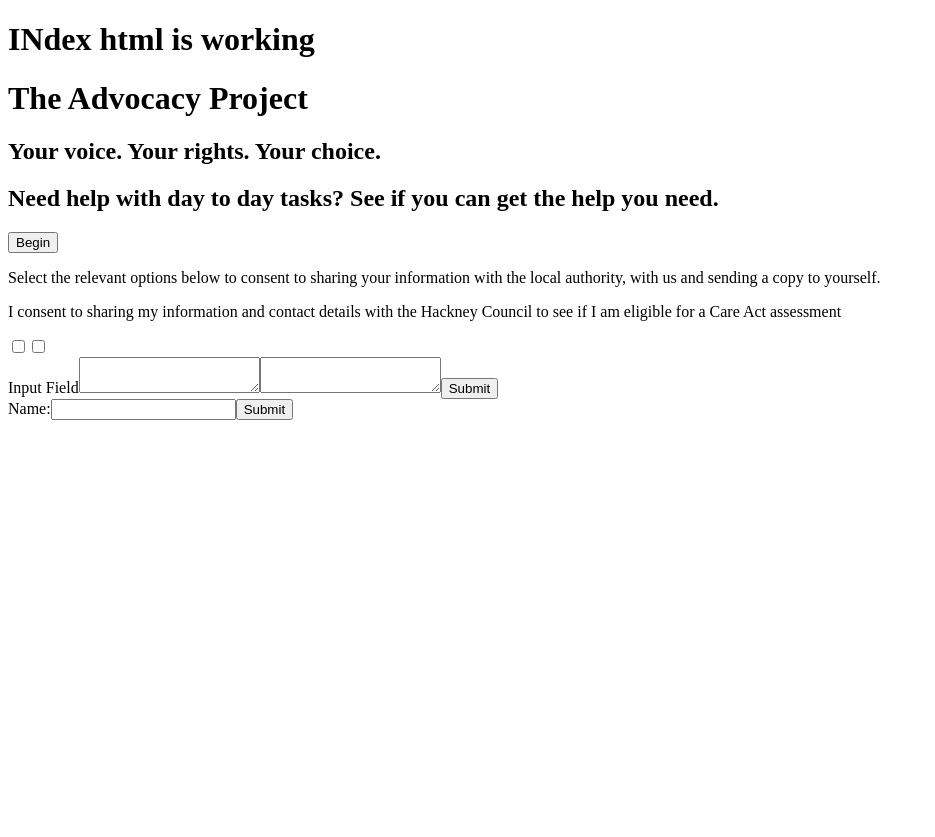
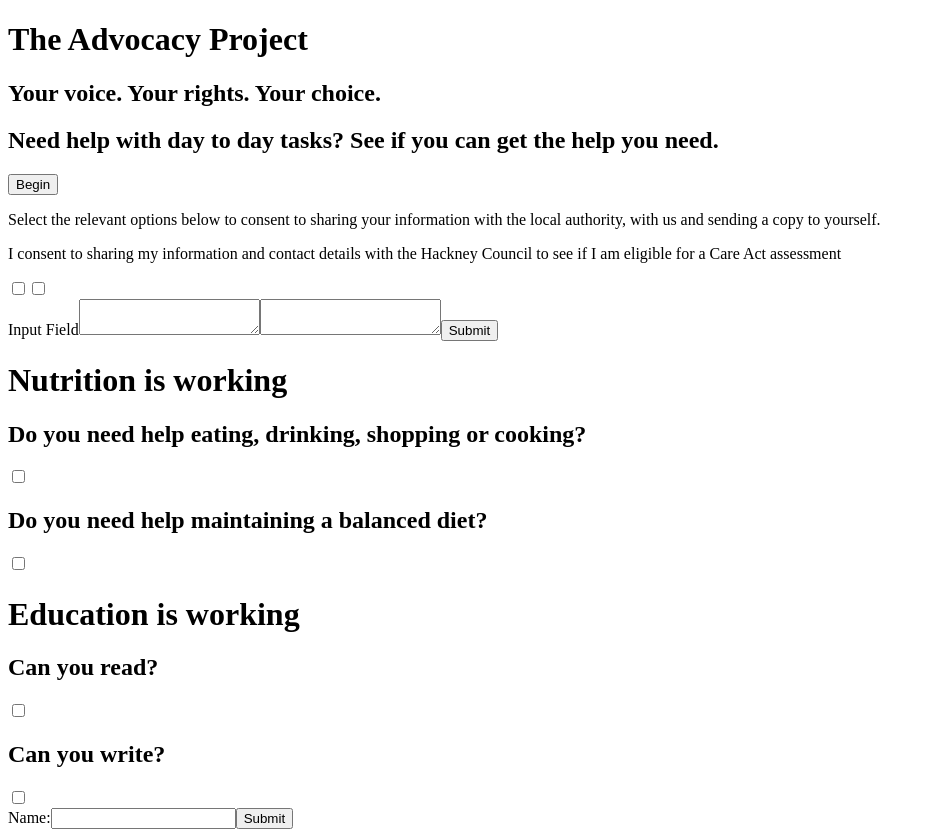
Before and after one commit to the-advocacy-project/advocacy-app, a React (Vite) app: page / in a window 1280 px wide. Shown: the whole page, without its empty margins (0-935 px from the left). Before the commit the page ends 800 px from the top, so only its background shows below. Built offline with nearby package versions, Linux system fonts and the light colour scheme.

Commit message:
created questions as objects for nutrition q

```diff
--- a/client/App.js
+++ b/client/App.js
@@ -3,6 +3,8 @@ import { Route, Switch } from 'react-router-dom';
 
 import BeginButton from './components/buttons/beginButton';
 import YourConsent from './components/dynamicPages/yourConsent';
+import Nutrition from './components/dynamicPages/nutrition';
+import Education from './components/dynamicPages/education';
 import Home from './components/pages/Home';
 import List from './components/pages/List';
 
@@ -14,13 +16,36 @@ class App extends Component {
         consent: false,
         sendMail: false,
         consentInput: "",
+        nutrition: {
+            food : {
+                question: "Do you need help eating, drinking, shopping or cooking?" ,
+                agree: false
+            },
+            diet: {
+                question: "Do you need help maintaining a balanced diet?",
+                agree: false,
+            },
+            more: ""
+        },
+        education: {
+            read : {
+                question: "Can you read?" ,
+                agree: false
+            },
+            write: {
+                question: "Can you write?",
+                agree: false,
+            },
+            more: ""
+        }
     }
 
-    toggleChange = (event) => {
+    toggleChange = (event, qs) => {
         const target = event.target;
         const value = target.type === 'checkbox' ? target.checked : target.value;
+        const newNutrition = {...this.state.nutrition[qs], agree:value}
         this.setState({
-            [target.name]: value
+            nutrition: {...this.state.nutrition, [qs]:newNutrition}
         })
     }
 
@@ -28,7 +53,6 @@ class App extends Component {
         const target = el.target;
         const value = target.type === 'text' ?  null : target.value;
         this.setState({
-        // consentInput: el.target.value
             [target.name]: value
         })
     }
@@ -65,9 +89,14 @@ class App extends Component {
                 <YourConsent
                     consent={this.state.consent}
                     sendMail={this.state.sendMail}
-                    toggleChange={this.toggleChange}
                     handleChangeInput={this.handleChangeInput}
                     handleSubmitInput={this.handleSubmitInput}/>
+                <Nutrition
+                    info={this.state.nutrition}
+                    toggleChange={this.toggleChange}/>
+                <Education
+                    info={this.state.education}
+                    toggleChange={this.toggleChange}/>
                 {/*<Switch>
                     <Route exact path="/" component={Home} />
                     <Route path="/list" component={List} />
@@ -85,9 +114,7 @@ class App extends Component {
                     <input type="submit" value="Submit" />
                 </form>
             </div>
-            // <Switch>
-            //     <App />
-            // </Switch>
+
         );
     }
 }
--- /dev/null
+++ b/client/components/dynamicPages/education.js
@@ -0,0 +1,34 @@
+import React from 'react';
+
+function Education(props) {
+    console.log('what am i ' + props.info)
+
+    const displayEducation = Object.keys(props.info).map((qs, i) =>
+    {if(qs === "more") {
+        return null
+    }else {
+        return (
+            <div>
+                <h2>{props.info[qs].question}</h2>
+                <input type="checkbox"
+                    checked={qs.agree}
+                    name="agree"
+                    key={`question${i}`}
+                    onChange={(event) => props.toggleChange(event, qs)}
+                />
+            </div>
+        )
+    }}
+
+    )
+
+    return(
+        <div>
+            <h1>Education is working</h1>
+            {displayEducation}
+
+        </div>
+    )
+}
+
+export default Education;
--- /dev/null
+++ b/client/components/dynamicPages/nutrition.js
@@ -0,0 +1,33 @@
+import React from 'react';
+
+function Nutrition(props) {
+
+    const displayNutrition = Object.keys(props.info).map((qs, i) =>
+    {if(qs === "more") {
+        return null
+    }else {
+        return (
+            <div>
+                <h2>{props.info[qs].question}</h2>
+                <input type="checkbox"
+                    checked={qs.agree}
+                    name="agree"
+                    key={`question${i}`}
+                    onChange={(event) => props.toggleChange(event, qs)}
+                />
+            </div>
+        )
+    }}
+
+    )
+
+    return(
+        <div>
+            <h1>Nutrition is working</h1>
+            {displayNutrition}
+
+        </div>
+    )
+}
+
+export default Nutrition;
--- a/client/index.html
+++ b/client/index.html
@@ -1,10 +1,9 @@
 <!DOCTYPE html>
 <html lang="en">
     <head>
-        <title>Hi</title>
+        <title>The Advocacy Project</title>
     </head>
     <body>
-        <h1>INdex html is working</h1>
         <div id="root"></div>
         <script src="./index.js"></script>
     </body>
```
Also changed, not shown: client/components/dynamicPages/yourConsent.js (indentation only).
